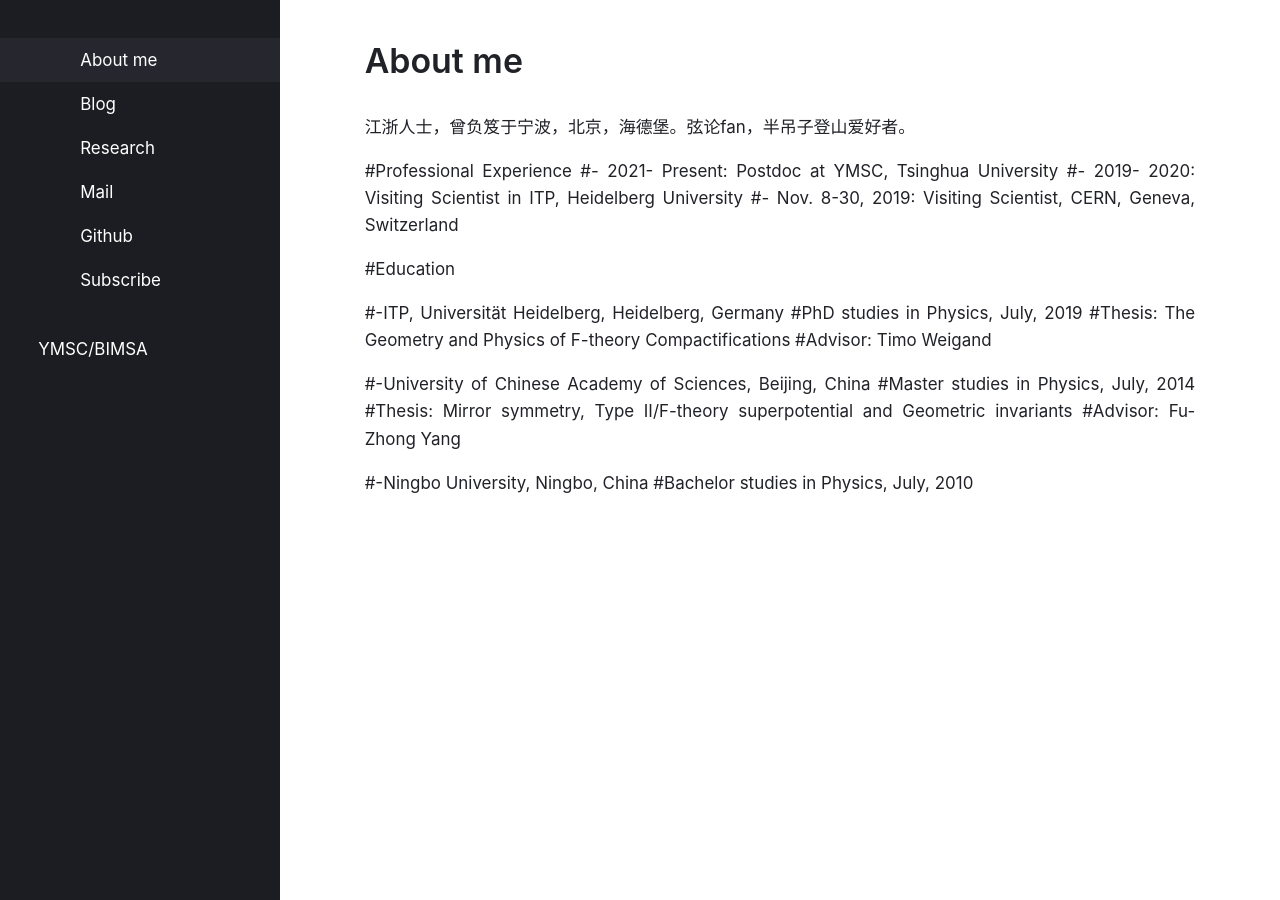
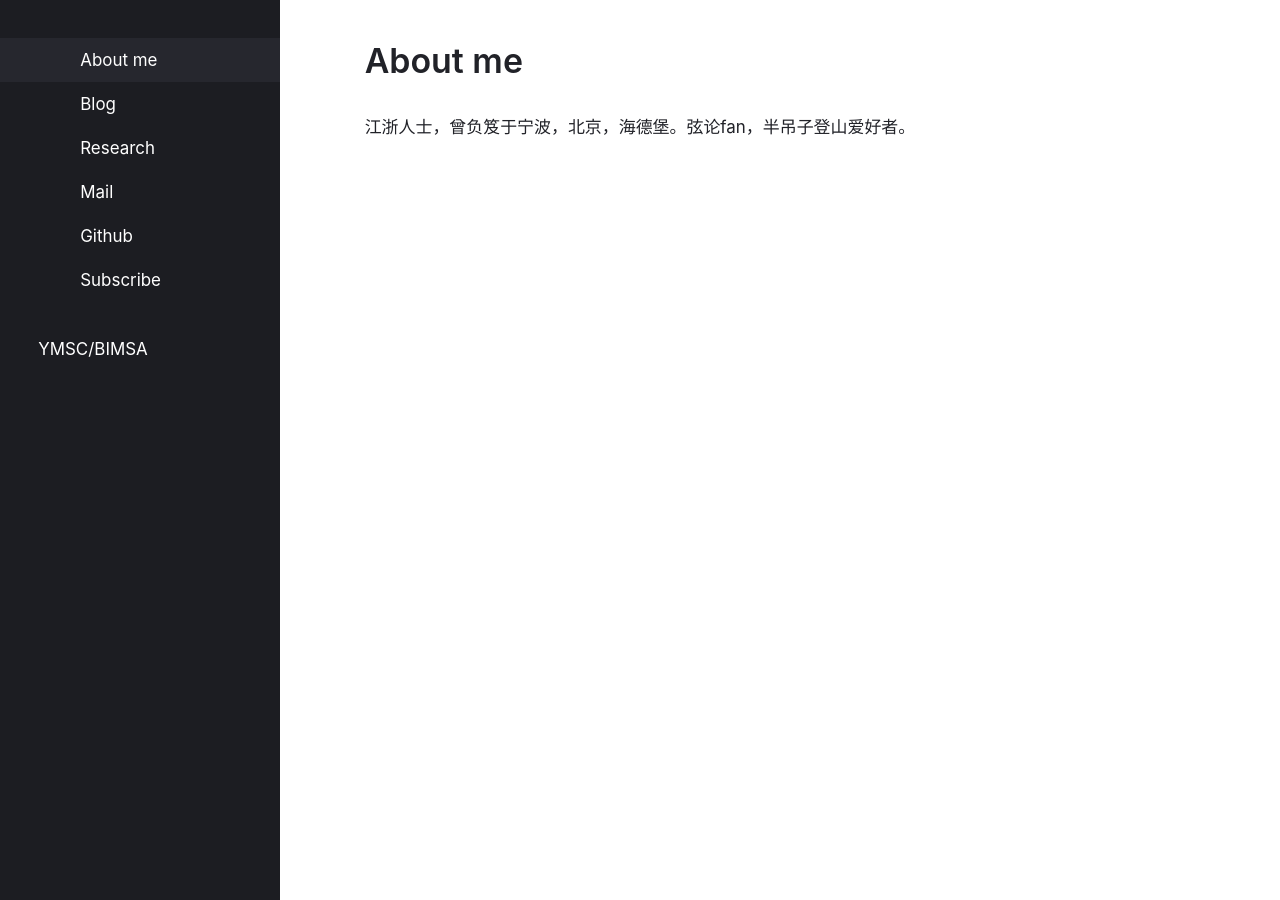
Before and after one commit to fengjunjohnxu/fengjunjohnxu.github.io, a Jekyll site: the page built from cv.md, in a window 1280 px wide. Built offline with Jekyll 4.4.1, drawn with Linux system fonts in a browser that asks for light colours; some web fonts are replaced.

Commit message:
Update cv.md

```diff
--- a/cv.md
+++ b/cv.md
@@ -5,26 +5,3 @@ layout: page
 ---
 
 江浙人士，曾负笈于宁波，北京，海德堡。弦论fan，半吊子登山爱好者。
-
-
-#Professional Experience
-#- 2021- Present: Postdoc at YMSC, Tsinghua University
-#- 2019- 2020: Visiting Scientist in ITP, Heidelberg University
-#- Nov. 8-30, 2019: Visiting Scientist, CERN, Geneva, Switzerland
-
-
-#Education
-
-#-ITP, Universität Heidelberg, Heidelberg, Germany
-#PhD studies in Physics, July, 2019
-#Thesis: The Geometry and Physics of F-theory Compactifications
-#Advisor: Timo Weigand
-
-#-University of Chinese Academy of Sciences, Beijing, China
-#Master studies in Physics, July, 2014
-#Thesis: Mirror symmetry, Type II/F-theory superpotential and Geometric invariants
-#Advisor: Fu-Zhong Yang
-
-
-#-Ningbo University, Ningbo, China
-#Bachelor studies in Physics, July, 2010
```
